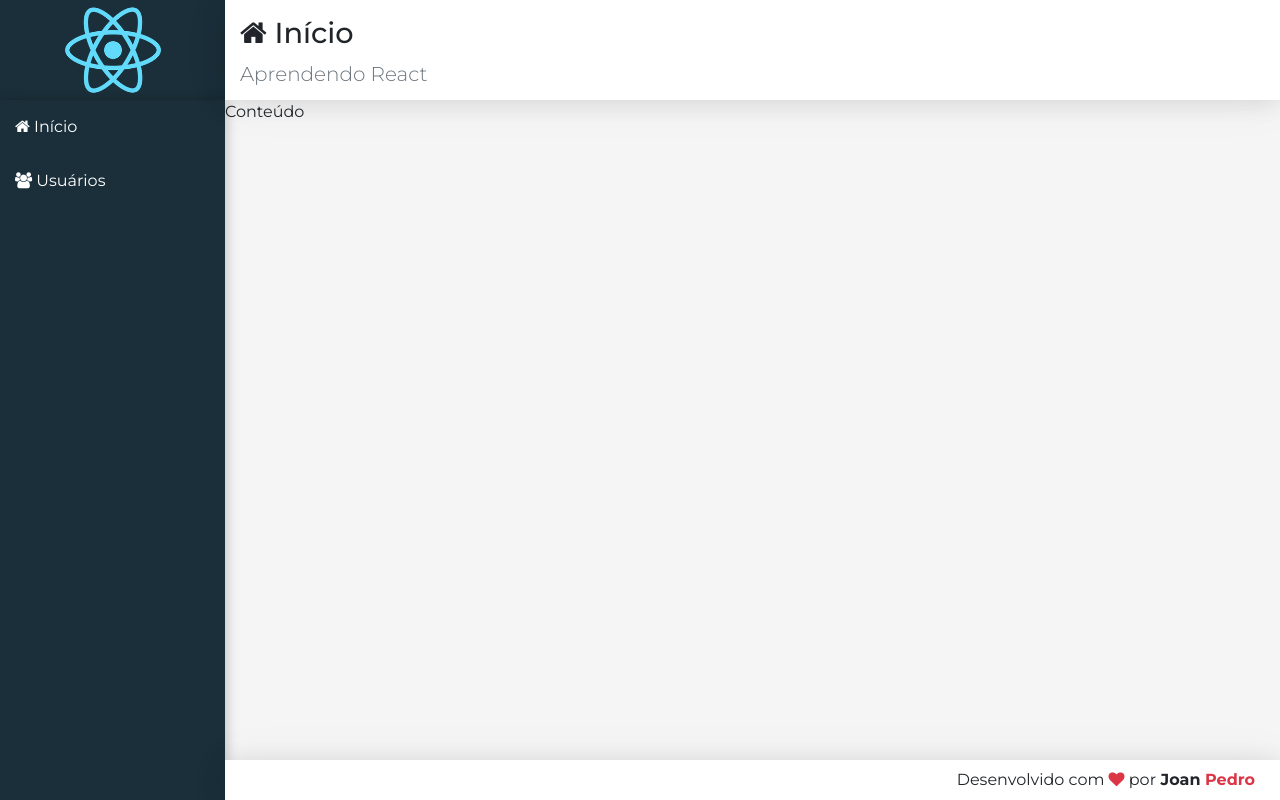
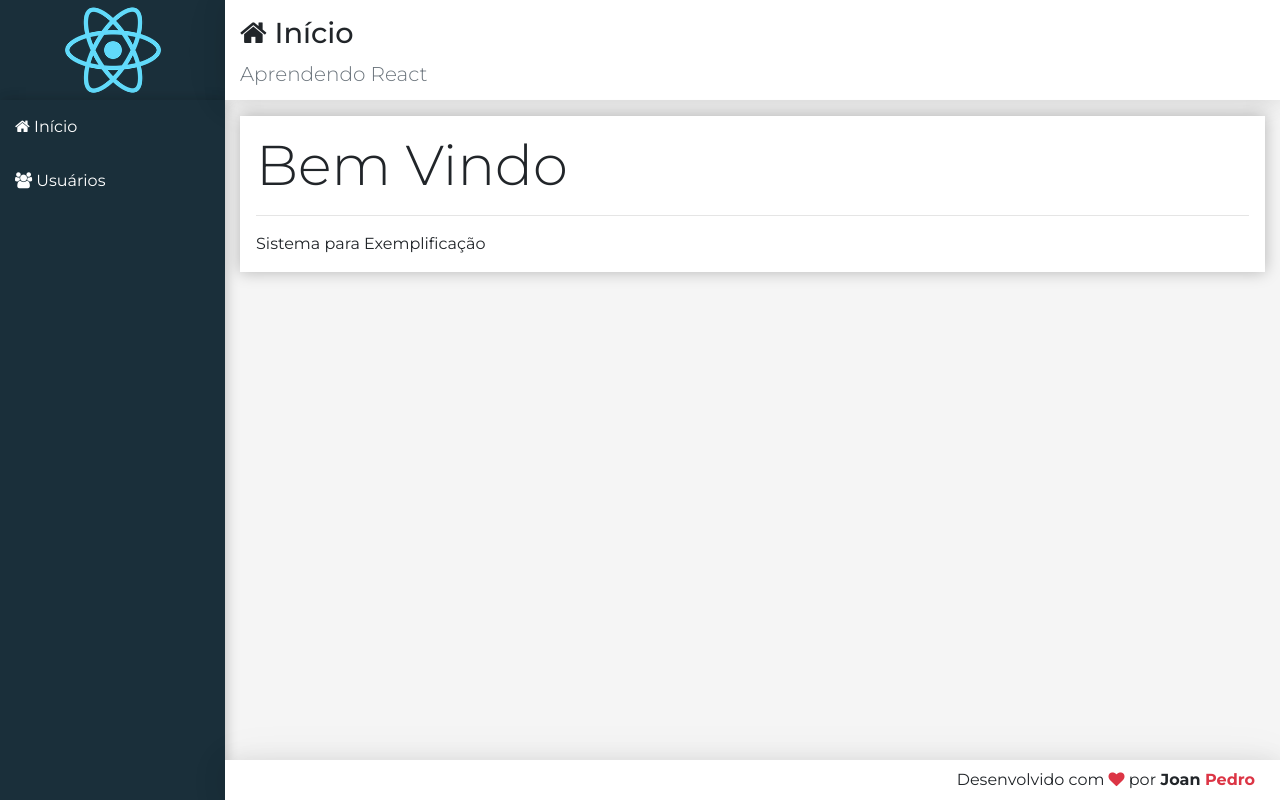
Before and after one commit to JoanPedro/Painel-de-Usuario, a React (Create React App) app in the folder frontend/: page / in a window 1280 px wide. Built offline with nearby package versions, Linux system fonts and the light colour scheme.

Commit message:
Componente Conteúdo

```diff
--- /dev/null
+++ b/frontend/src/components/home/Home.jsx
@@ -0,0 +1,10 @@
+import React from 'react'
+import Main from '../template/Main'
+
+export default props =>
+  <Main icon="home" title="Início"
+  subtitle="Aprendendo React">
+    <div className="display-4">Bem Vindo</div>
+    <hr/>
+    <p className="mb-0">Sistema para Exemplificação</p>
+  </Main>
--- a/frontend/src/components/template/Main.css
+++ b/frontend/src/components/template/Main.css
@@ -0,0 +1,4 @@
+main > div {
+  background-color: white;
+  box-shadow: 0px 0px 15px #0004;
+}
--- a/frontend/src/components/template/Main.jsx
+++ b/frontend/src/components/template/Main.jsx
@@ -5,7 +5,9 @@
 export default props =>
   <React.Fragment>
     <Header {...props}/>
-    <main className="content">
-      Conteúdo
+    <main className="content container-fluid">
+      <div className="p-3 mt-3">
+        {props.children}
+      </div>
     </main>
   </React.Fragment>
--- a/frontend/src/main/App.jsx
+++ b/frontend/src/main/App.jsx
@@ -5,14 +5,13 @@
 
 import Logo from '../components/template/Logo'
 import Nav from '../components/template/Nav'
-import Main from '../components/template/Main'
+import Home from '../components/home/Home'
 import Footer from '../components/template/Footer'
 
 export default props =>
   <div className="app">
     <Logo />
     <Nav />
-    <Main icon="home" title="Início"
-      subtitle="Aprendendo React"/>
+    <Home />
     <Footer />
   </div>
```
Also changed, not shown: frontend/src/components/home/Home.css (added), 1 other file (tests, documents, lock files or other folders).
